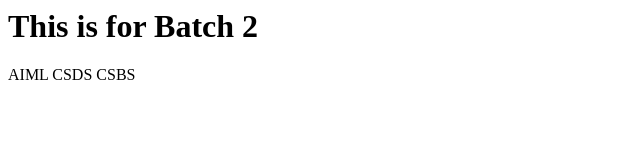
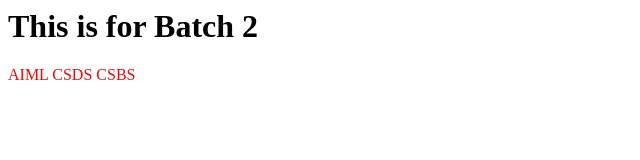
Before and after one commit to RishavRaj625/Dev_Ops_Basic, a plain HTML site: page index.html in a window 1280 px wide. Shown: the whole page, without its empty margins (0-640 px from the left). Drawn offline with Linux system fonts and the light colour scheme.

Commit message:
Style sheet added

```diff
--- a/index.html
+++ b/index.html
@@ -1,4 +1,4 @@
 <html>
  <h1> This is for Batch 2 </h1>
- <p> AIML  CSDS CSBS </p>
+ <p style="color: red;"> AIML  CSDS CSBS </p>
 </html>
```
